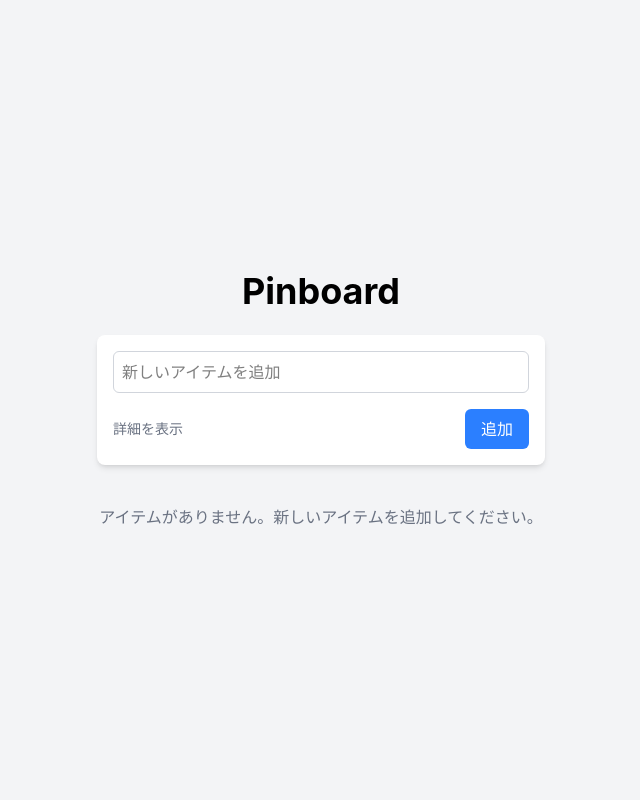
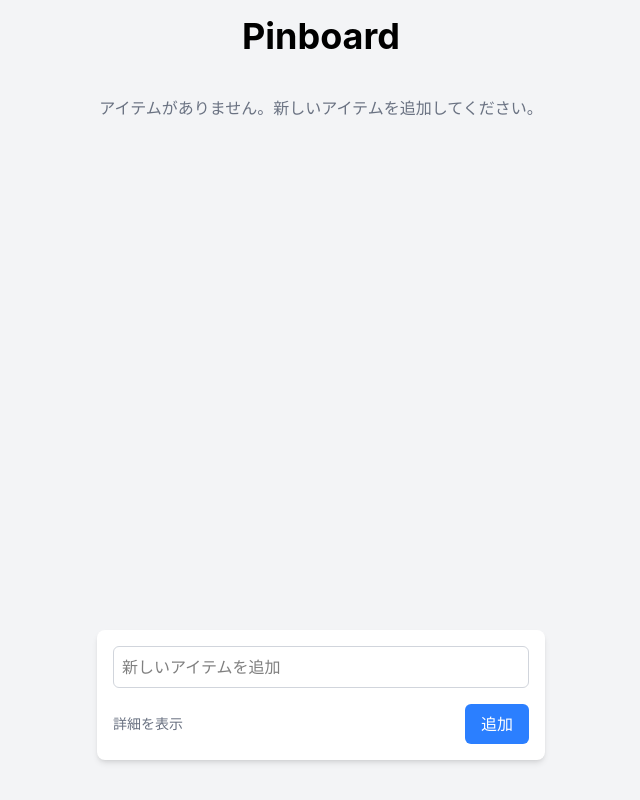
Before and after one commit to tocomi/pinboard, a React (Vite) app: page / in a window 1280 px wide. Shown: the whole page, without its empty margins (319-959 px from the left). Built offline with nearby package versions, Linux system fonts and the light colour scheme.

Commit message:
feat: 入力欄を下に固定する

```diff
--- a/src/App.tsx
+++ b/src/App.tsx
@@ -7,16 +7,20 @@ import { PinboardProvider } from './context/PinboardContext'
 export function App() {
   return (
     <PinboardProvider>
-      <div className="flex min-h-screen flex-col items-center justify-center bg-gray-100 p-4">
+      <div className="flex min-h-screen flex-col items-center bg-gray-100 p-4 pb-32">
         <header>
           <h1 className="mb-6 text-center font-bold text-4xl">Pinboard</h1>
         </header>
         <main className="flex w-full max-w-md flex-col items-center">
-          <ItemForm />
           <ItemList />
           <ToggleCompletedButton />
           <CompletedItems />
         </main>
+        <div className="fixed right-0 bottom-0 left-0 flex w-full justify-center bg-gray-100 p-4">
+          <div className="w-full max-w-md">
+            <ItemForm />
+          </div>
+        </div>
       </div>
     </PinboardProvider>
   )
```
Also changed, not shown: 1 other file (tests, documents, lock files or other folders).
